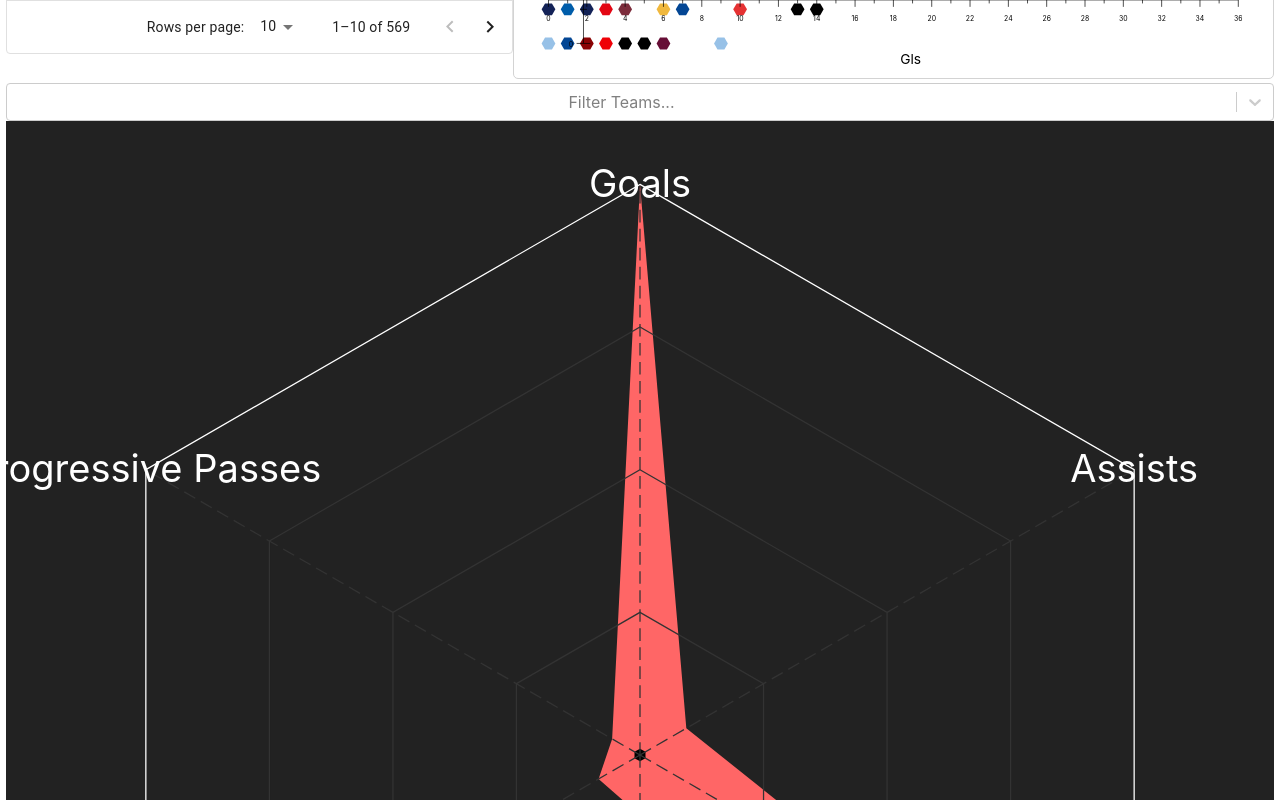
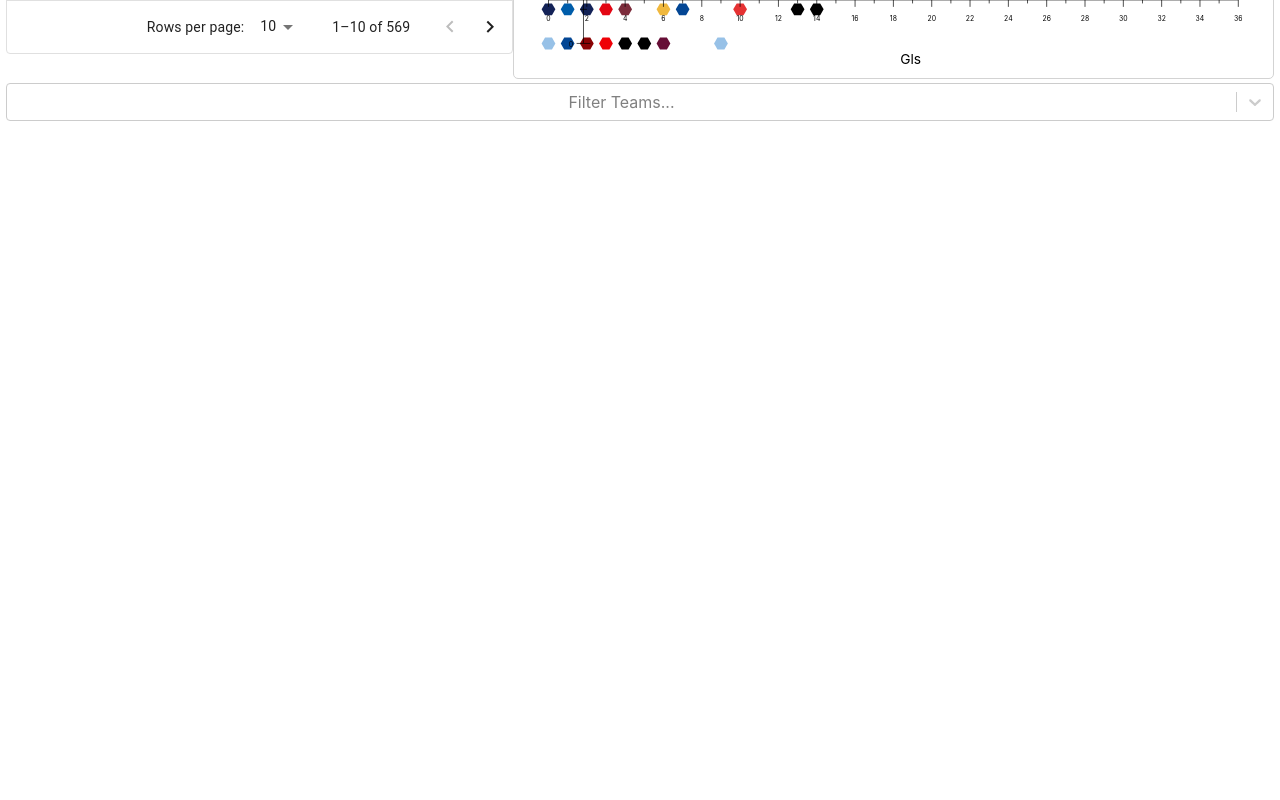
Before and after one commit to Nuri-G/ForwardThinkers, a React (Create React App) app: page / in a window 1280 px wide. Shown: the part 660-1460 px from the top of the page. After the commit the page ends 800 px from the top, so only its background shows below. Built offline with nearby package versions, Linux system fonts and the light colour scheme.

Commit message:
Added charts to popup

```diff
--- a/package.json
+++ b/package.json
@@ -19,6 +19,7 @@
     "react-tooltip": "^5.21.6",
     "sweetalert": "^2.1.2",
     "sweetalert2": "^11.7.32",
+    "sweetalert2-react-content": "^5.0.7",
     "web-vitals": "^2.1.4"
   },
   "scripts": {
--- a/src/App.js
+++ b/src/App.js
@@ -155,43 +155,6 @@ class App extends React.Component {
         }
         dropdownTeamOptions = [...dropdownTeamOptions].map(a => {return {'value': a, 'label': a}});
 
-        let chartStats = [{
-            name: 'Goals',
-            minValue: 0,
-            maxValue: Math.max(...this.data.map(a => a.Performance.Gls)),
-            value: 36
-        },
-        {
-            name: 'Assists',
-            minValue: 0,
-            maxValue: Math.max(...this.data.map(a => a.Performance.Ast)),
-            value: 1.5
-        },
-        {
-            name: 'Minutes Played',
-            minValue: 0,
-            maxValue: Math.max(...this.data.map(a => a['Playing Time'].Min.replace(',', ''))),
-            value: 2000
-        },
-        {
-            name: 'Expected Goals',
-            minValue: 0,
-            maxValue: Math.max(...this.data.map(a => a['Expected'].xG)),
-            value: 3
-        },
-        {
-            name: 'Progressive Carries',
-            minValue: 0,
-            maxValue: Math.max(...this.data.map(a => a['Progression'].PrgC)),
-            value: 15
-        },
-        {
-            name: 'Progressive Passes',
-            minValue: 0,
-            maxValue: Math.max(...this.data.map(a => a['Progression'].PrgP)),
-            value: 15
-        }];
-
         return (
             <div className="App">
                 <Select placeholder = "Select Year..."
@@ -214,7 +177,6 @@ class App extends React.Component {
                     let activeData = this.data.filter(player => activeTeams.size === 0 || activeTeams.has(player.Player.Squad));
                     this.setState({ ...this.state, activeData: activeData, activeTeams: [...activeTeams].map(a => {return {'value': a, 'label': a}}) });
                 }} />
-                <StatChart stats={chartStats}></StatChart>
             </div>
         );
     }
--- a/src/Graph.js
+++ b/src/Graph.js
@@ -1,5 +1,7 @@
 import React from 'react';
 import swal from 'sweetalert2';
+import withReactContent from 'sweetalert2-react-content';
+import StatChart from './StatChart';
 
 function hexagonCoords(x, y, radius) {
     let angle = 0;
@@ -104,7 +106,7 @@ class Graph extends React.Component {
             }
 
             return {
-                player: player,
+                stats: line,
                 x: x,
                 y: y,
                 color: color,
@@ -130,7 +132,8 @@ class Graph extends React.Component {
         });
 
         return Object.values(overlappingDataPoints).map((group, i) => {
-            const { player, x, y, color, xAxisValue, yAxisValue } = group[0]; // Use the first data point in the group
+            const { stats, x, y, color, xAxisValue, yAxisValue } = group[0]; // Use the first data point in the group
+            let player = stats.Player
 
             const handleClick = (e) => {
                 let currentIndex = 0;
@@ -139,14 +142,50 @@ class Graph extends React.Component {
                     const currentPlayer = group[index];
 
                     if (currentPlayer) {
-                        const { player, xAxisValue, yAxisValue } = currentPlayer;
+                        const { xAxisValue, yAxisValue } = currentPlayer;
                         const modalContent = `Team: ${player.Squad} ${this.props.xAxis}: ${xAxisValue} ${this.props.yAxis}: ${yAxisValue}`;
                         const isPreviousDisabled = index === 0;  // Disable "Previous" when at the first data point
                         const isNextDisabled = index === group.length - 1;
+                        let chartStats = [{
+                            name: 'Goals',
+                            minValue: 0,
+                            maxValue: Math.max(...this.props.activeData.map(a => a.Performance.Gls)),
+                            value: currentPlayer.stats.Performance.Gls
+                        },
+                        {
+                            name: 'Assists',
+                            minValue: 0,
+                            maxValue: Math.max(...this.props.activeData.map(a => a.Performance.Ast)),
+                            value: currentPlayer.stats.Performance.Ast
+                        },
+                        {
+                            name: 'Minutes Played',
+                            minValue: 0,
+                            maxValue: Math.max(...this.props.activeData.map(a => Number(a['Playing Time'].Min.replace(',', '')))),
+                            value: Number(currentPlayer.stats['Playing Time'].Min.replace(',', ''))
+                        },
+                        {
+                            name: 'Expected Goals',
+                            minValue: 0,
+                            maxValue: Math.max(...this.props.activeData.map(a => a['Expected'].xG)),
+                            value: currentPlayer.stats['Expected'].xG
+                        },
+                        {
+                            name: 'Progressive Carries',
+                            minValue: 0,
+                            maxValue: Math.max(...this.props.activeData.map(a => a['Progression'].PrgC)),
+                            value: currentPlayer.stats['Progression'].PrgC
+                        },
+                        {
+                            name: 'Progressive Passes',
+                            minValue: 0,
+                            maxValue: Math.max(...this.props.activeData.map(a => a['Progression'].PrgP)),
+                            value: currentPlayer.stats['Progression'].PrgP
+                        }];
 
-                        swal.fire({
+                        withReactContent(swal).fire({
                             title: player.Player,
-                            text: modalContent,
+                            html: (<StatChart stats={chartStats}></StatChart>),
                             imageUrl: this.props.teamInfo[player.Squad].logoUrl,
                             imageHeight: 100,
                             showCloseButton: true,
@@ -162,7 +201,6 @@ class Graph extends React.Component {
                                 confirmButton: 'order-2'
                             }
                         }).then((result) => {
-                            console.log(result);
                             if (result.isConfirmed) {
                                 swal.close();
                                 showModal(index + 1);
```
Also changed, not shown: 1 other file (tests, documents, lock files or other folders).
